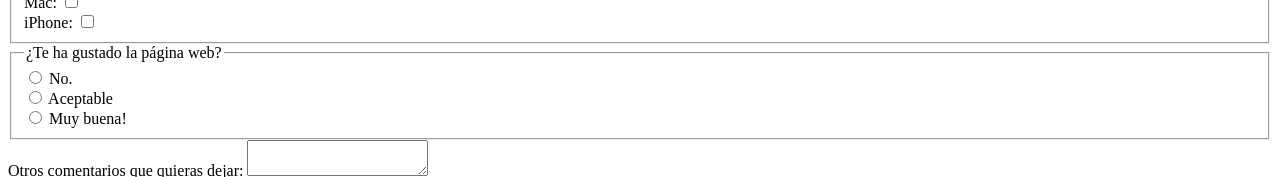
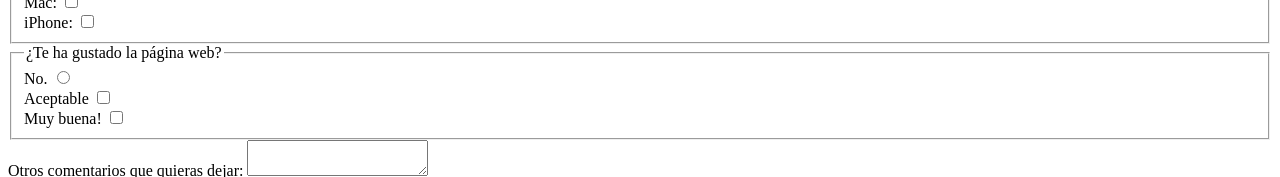
Before and after one commit to TovarashiTwin/pages, a plain HTML site: page opinion.html in a window 1280 px wide. Shown: the part 208-385 px from the top of the page. Drawn offline with Linux system fonts and the light colour scheme.

Commit message:
cambios checkboxes que faltaba

```diff
--- a/opinion.html
+++ b/opinion.html
@@ -35,9 +35,12 @@
 
         <fieldset>
             <legend> ¿Te ha gustado la página web? </legend>
-            <label> <input type=radio name=like> No. </label><br>
-            <label> <input type=radio name=like> Aceptable </label><br>
-            <label> <input type=radio name=like> Muy buena! </label><br>
+            <label for="no">No.</label>
+                <input id="no" type="radio" /><br>
+            <label for="medio">Aceptable</label>
+                <input id="medio" type="checkbox" /><br>
+            <label for="si">Muy buena!</label>
+                <input id="si" type="checkbox" /><br>
         </fieldset>
 
         <label>Otros comentarios que quieras dejar: <textarea></textarea></label><br>
```
